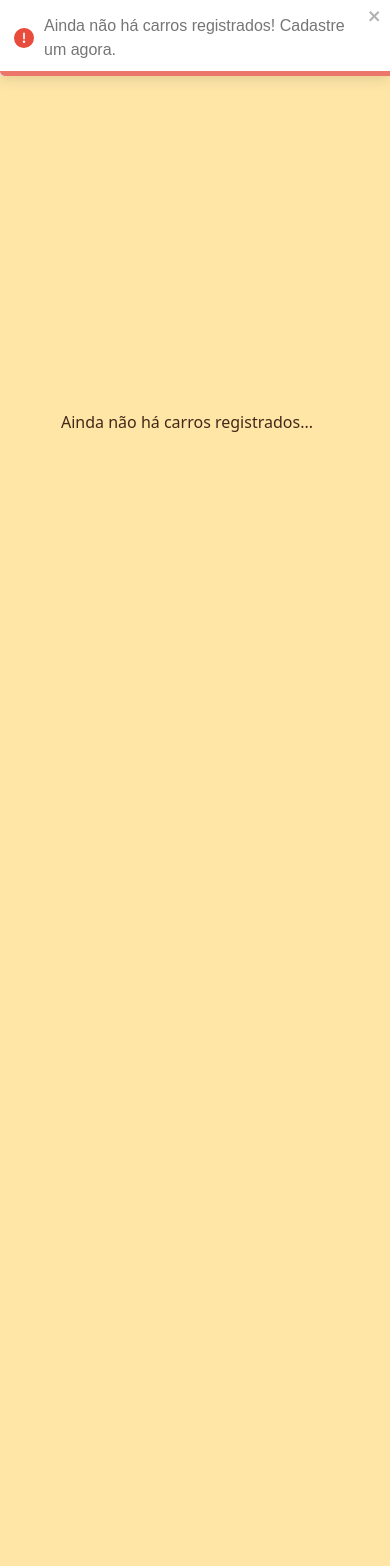
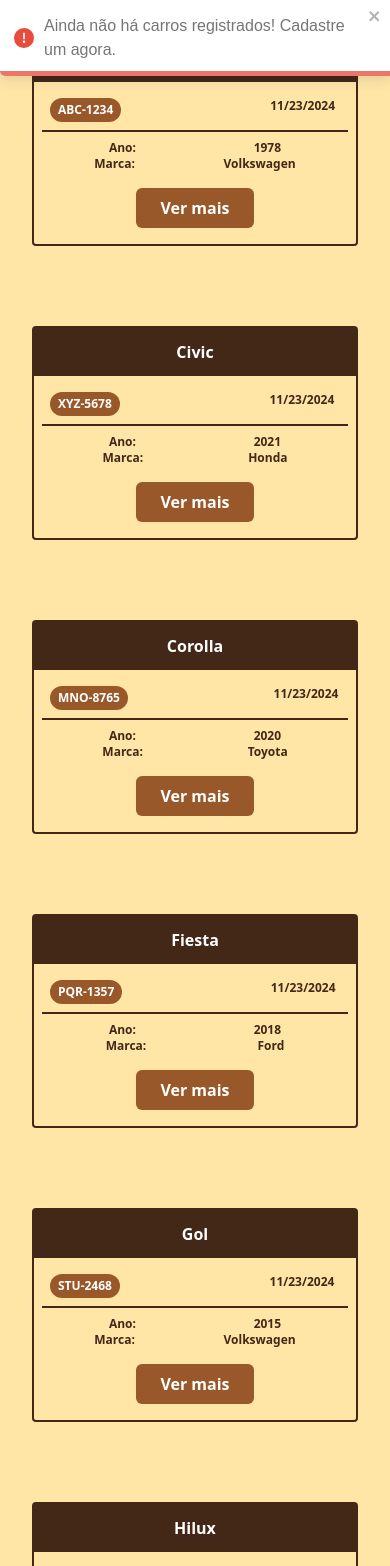
Before and after one commit to HenriqueCosta05/Hackathon-ContCode-Frontend, a Next.js app: page /usuarios/listar-carros in a window 390 px wide. Shown: the top 1566 px of the page. Before the commit the page ends 844 px from the top, so only its background shows below. Built offline with nearby package versions, Linux system fonts and the light colour scheme.

Commit message:
feat: ajustando páginas para usar dados mockados

```diff
--- a/src/app/page.tsx
+++ b/src/app/page.tsx
@@ -5,9 +5,19 @@
   return (
     <main className="flex flex-col w-full h-screen justify-center items-center">
       <h1 className="text-4xl font-bold">ManuCar</h1>
-      <p className="pt-2 text-center md:w-10/12">
-        Lorem ipsum dolor sit amet consectetur adipisicing elit. Porro ab
-        impedit atque suscipit sequi sed nemo eaque esse.
+      <p className="pt-2 text-left mx-auto md:w-10/12">
+        ManuCar é uma plataforma inovadora que:
+        <br />
+        <br />
+        <br />
+
+        1. Conecta o dono do carro ao seu histórico de consertos ao logo de sua vida útil.
+        <br />
+        2. Oferece uma experiência de conserto seguro, transparente e eficiente.
+        <br />
+        3. Auxilia o usuário a entender melhor o problema a ser resolvido no seu automóvel, conseguindo assim, preços e consertos transparentes.
+        <br />
+        4. Auxilia o usuário a ter uma visibilidade das manutenções que o seu veículo precisa, ajudando-o a se programar para futuros gastos.
       </p>
 
       <div className="flex space-x-5 pt-10">
@@ -19,8 +29,15 @@
           Entrar
         </Link>
       </div>
+      <div className="flex space-x-5 pt-10">
+        <Link href="/usuarios/consultar-manutencoes" className="bg-primary text-white hover:scale-[1.05] hover:transition-[.3s] py-3 px-8 rounded-md w-full text-center">
+          Manutenções
+        </Link>
 
-      <CardComponent title="Gol" tag="FOU-1927" date={new Date()} action={{ text: "Ver mais", href: "/" }} bullets={[{ key: "Ano", value: "2009" }, { key: "Marca", value: "Fiat" } ]} />
+        <Link href="/usuarios/listar-carros" className="border border-primary text-primary hover:scale-[1.05] hover:transition-[.3s] py-3 px-8 m-auto rounded-md w-full text-center">
+          Carros
+        </Link>
+      </div>
     </main>
   );
 }
--- a/src/app/usuarios/consultar-manutencoes/page.tsx
+++ b/src/app/usuarios/consultar-manutencoes/page.tsx
@@ -18,9 +18,61 @@
         }
     }, [manutencoes, hasFetched]);
 
+    const manutencoesMock = [
+        {
+            date: "01/10/2024",
+            service: "Troca de óleo",
+            kilometer: 25400,
+            carro_associado: { plate: "ABC-1234" }
+        },
+        {
+            date: "15/02/2023",
+            service: "Alinhamento e balanceamento",
+            kilometer: 26000,
+            carro_associado: { plate: "XYZ-5678" }
+        },
+        {
+            date: "20/03/2024",
+            service: "Troca de pastilhas de freio",
+            kilometer: 26500,
+            carro_associado: { plate: "MNO-8765" }
+        },
+        {
+            date: "04/10/2024",
+            service: "Substituição da correia dentada",
+            kilometer: 27000,
+            carro_associado: { plate: "PQR-1357" }
+        },
+        {
+            date: "05/05/2025",
+            service: "Troca de filtro de ar",
+            kilometer: 27500,
+            carro_associado: { plate: "STU-2468" }
+        },
+        {
+            date: "15/06/2023",
+            service: "Troca de pneus",
+            kilometer: 28000,
+            carro_associado: { plate: "VWX-3690" }
+        },
+        {
+            date: "22/07/2024",
+            service: "Revisão completa",
+            kilometer: 28500,
+            carro_associado: { plate: "YZA-4820" }
+        },
+        {
+            date: "30/08/2024",
+            service: "Troca de óleo e filtros",
+            kilometer: 29000,
+            carro_associado: { plate: "BCD-9012" }
+        }
+    ];
+
+
     return (
         <main className='flex justify-center items-center flex-wrap gap-4 w-full h-screen'>
-            {manutencoes?.map((manutencao: Partial<Manutencao>) => {
+            {manutencoesMock?.map((manutencao) => {
                 return (
                     <div>
                         <CardComponent
@@ -28,14 +80,14 @@
                             tag={manutencao.carro_associado?.plate || ''}
                             date={new Date()}
                             action={{ text: "Ver mais", href: "/" }}
-                            description={manutencao.service}
-                            bullets={[{ key: "Quilometragem", value: manutencao.kilometer?.toString() || '' }]}
+                            description={`Serviço: ${manutencao.service}`}
+                            bullets={[{ key: "Quilometragem", value: manutencao.kilometer?.toString() + " km" || '' }, { key: "Carro", value: manutencao.carro_associado?.plate || '' }]}
                         />
                     </div>
                 );
             })}
             {!manutencoes && (
-                <div><p>Ainda não há manutenções registradas...</p>
+                <div>
                     <ToastContainer />
                 </div>
 
--- a/src/app/usuarios/listar-carros/page.tsx
+++ b/src/app/usuarios/listar-carros/page.tsx
@@ -11,6 +11,7 @@
 
     const { data: carros } = useFetch<Carro[]>({ url: `${API_URL}/car` });
     const [hasFetched, setHasFetched] = useState(false);
+    const [visibleCards, setVisibleCards] = useState(6);
 
     useEffect(() => {
         if (!carros && !hasFetched) {
@@ -19,22 +20,90 @@
         }
     }, [carros, hasFetched]);
 
+    const handleShowMore = () => {
+        setVisibleCards((prev) => prev + 6);
+    };
+
+    const carrosMock = [
+        {
+            model: "Fusca",
+            plate: "ABC-1234",
+            year: 1978,
+            brand: "Volkswagen"
+        },
+        {
+            model: "Civic",
+            plate: "XYZ-5678",
+            year: 2021,
+            brand: "Honda"
+        },
+        {
+            model: "Corolla",
+            plate: "MNO-8765",
+            year: 2020,
+            brand: "Toyota"
+        },
+        {
+            model: "Fiesta",
+            plate: "PQR-1357",
+            year: 2018,
+            brand: "Ford"
+        },
+        {
+            model: "Gol",
+            plate: "STU-2468",
+            year: 2015,
+            brand: "Volkswagen"
+        },
+        {
+            model: "Hilux",
+            plate: "VWX-3690",
+            year: 2022,
+            brand: "Toyota"
+        },
+        {
+            model: "Onix",
+            plate: "YZA-4820",
+            year: 2019,
+            brand: "Chevrolet"
+        },
+        {
+            model: "Maverick",
+            plate: "BCD-9012",
+            year: 2023,
+            brand: "Ford"
+        }
+    ];
+
     return (
         <main className='flex justify-center items-center flex-wrap gap-4 w-full h-screen'>
-            {carros?.map((carro: Partial<Carro>) => (
+            {carrosMock?.slice(0, visibleCards).map((carro: Partial<Carro>) => (
                 <CardComponent
+                    key={carro.plate}
                     title={carro.model || ''}
                     tag={carro.plate || ''}
                     date={new Date()}
-                    action={{ text: "Ver mais", href: "/" }}
+                    action={{ text: "Ver mais", href: "/usuarios/consultar-manutencoes" }}
                     bullets={[{ key: "Ano", value: carro.year?.toString() || '' }, { key: "Marca", value: carro.brand || '' }]}
                 />
             ))}
+
+
+            {carros && carros.length > visibleCards && (
+                <button
+                    onClick={handleShowMore}
+                    className="mt-4 px-6 py-2 bg-primary text-white rounded hover:bg-primary-dark"
+                >
+                    Ver mais
+                </button>
+            )}
+
             {!carros && (
                 <div>
                     <p>Ainda não há carros registrados...</p>
                 </div>
             )}
+
             <ToastContainer />
         </main>
     );
--- a/src/components/card.tsx
+++ b/src/components/card.tsx
@@ -16,7 +16,7 @@
     description?: string;
 }
 
-export default function Card({ title, date, tag, bullets, action, description}: CardProps) {
+export default function Card({ title, date, tag, bullets, action, description }: CardProps) {
     return (
         <>
             <div className="w-96 border-2 rounded text-l m-8 border-primary">
@@ -39,7 +39,7 @@
                         </div>
                     ))}
                 </div>
-                <div className='container mx-auto'>
+                <div className='container mx-auto my-4 text-center'>
                     <div className='text-xs font-semibold pl-4'>{description || ''}</div>
                 </div>
 
@@ -47,7 +47,7 @@
                     <Link href={action.href} className='bg-secondary rounded-md m-auto py-2 px-6 text-white font-semibold'>
                         {action.text}
                     </Link>
-                    </div>
+                </div>
             </div>
         </>
     );
```
